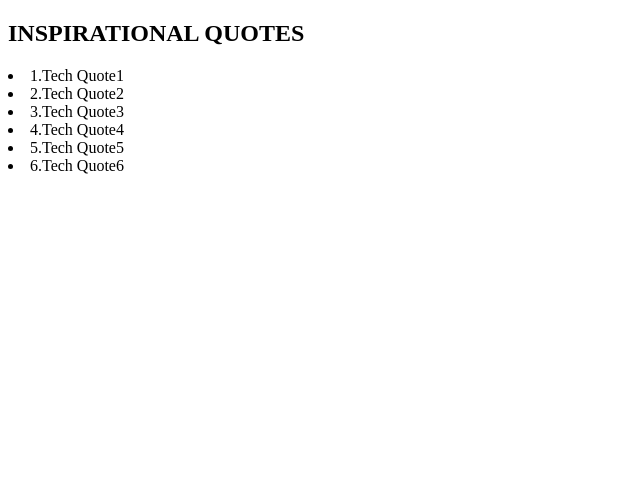
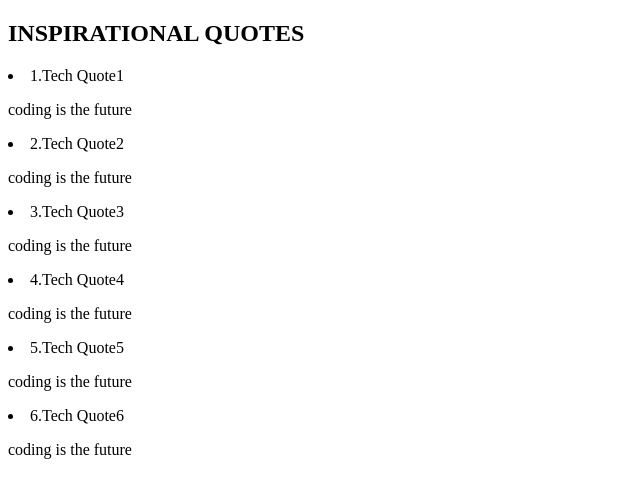
Before and after one commit to GraceMwende/Quotes-Ng, an Angular app: page / in a window 1280 px wide. Shown: the top 498 px of the page, without its empty margins (0-640 px from the left). Built offline with nearby package versions, Linux system fonts and the light colour scheme.

Commit message:
create quote detail component

```diff
--- a/src/app/app.module.ts
+++ b/src/app/app.module.ts
@@ -4,11 +4,13 @@
 import { AppRoutingModule } from './app-routing.module';
 import { AppComponent } from './app.component';
 import { QuotesComponent } from './quotes/quotes.component';
+import { QuoteDetailComponent } from './quote-detail/quote-detail.component';
 
 @NgModule({
   declarations: [
     AppComponent,
-    QuotesComponent
+    QuotesComponent,
+    QuoteDetailComponent
   ],
   imports: [
     BrowserModule,
--- /dev/null
+++ b/src/app/quote-detail/quote-detail.component.html
@@ -0,0 +1 @@
+<p>{{quote.description}}</p>
--- /dev/null
+++ b/src/app/quote-detail/quote-detail.component.ts
@@ -0,0 +1,16 @@
+import { Component, Input, OnInit } from '@angular/core';
+import { Quote } from '../quote';
+
+@Component({
+  selector: 'app-quote-detail',
+  templateUrl: './quote-detail.component.html',
+  styleUrls: ['./quote-detail.component.css']
+})
+export class QuoteDetailComponent implements OnInit {
+  @Input() quote!: Quote;
+  constructor() { }
+
+  ngOnInit(): void {
+  }
+
+}
--- a/src/app/quotes/quotes.component.html
+++ b/src/app/quotes/quotes.component.html
@@ -1,3 +1,4 @@
 <div *ngFor='let quote of quotes'>
   <li>{{quote.id}}.{{quote.name}}</li>
+  <app-quote-detail [quote]='quote'></app-quote-detail>
 </div>
```
Also changed, not shown: src/app/quote-detail/quote-detail.component.css (added), 1 other file (tests, documents, lock files or other folders).
